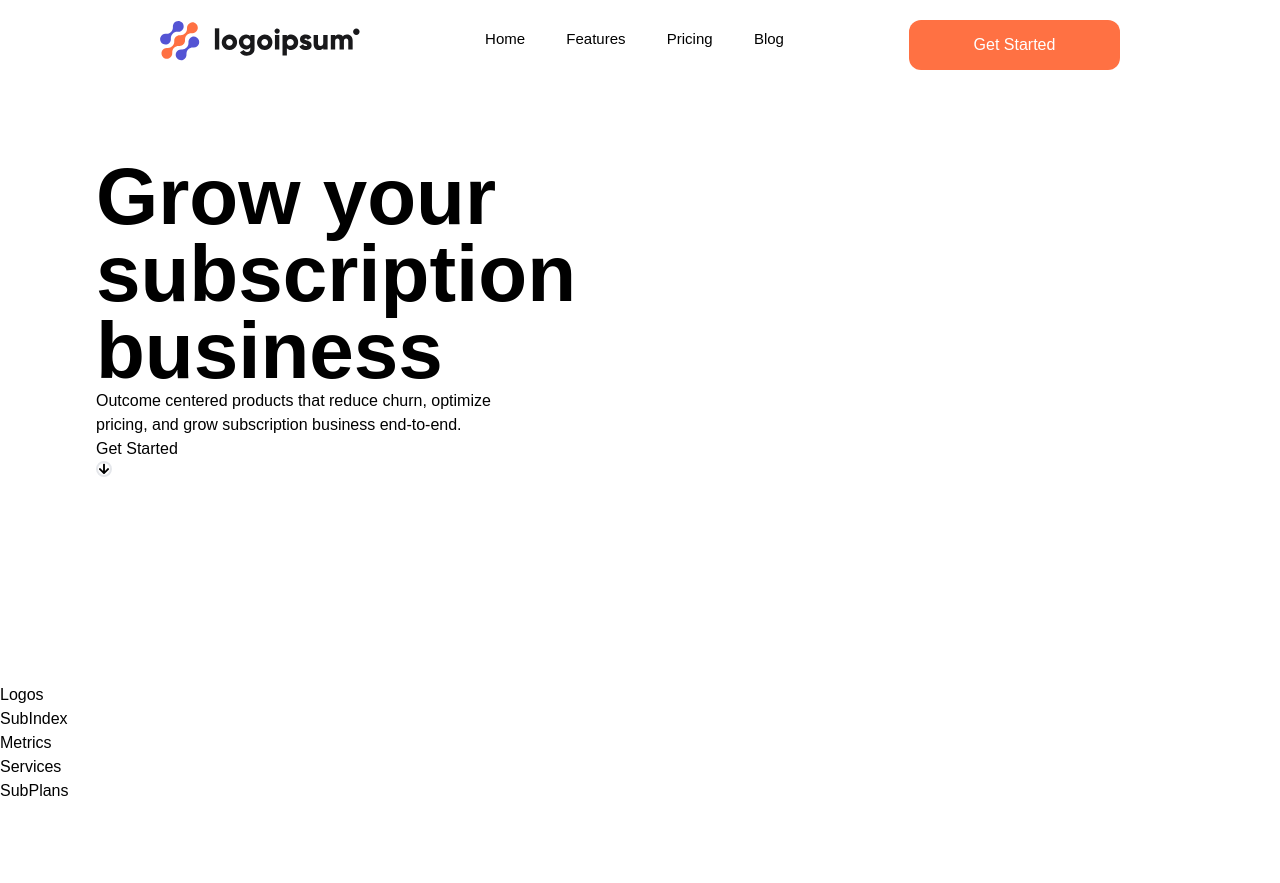
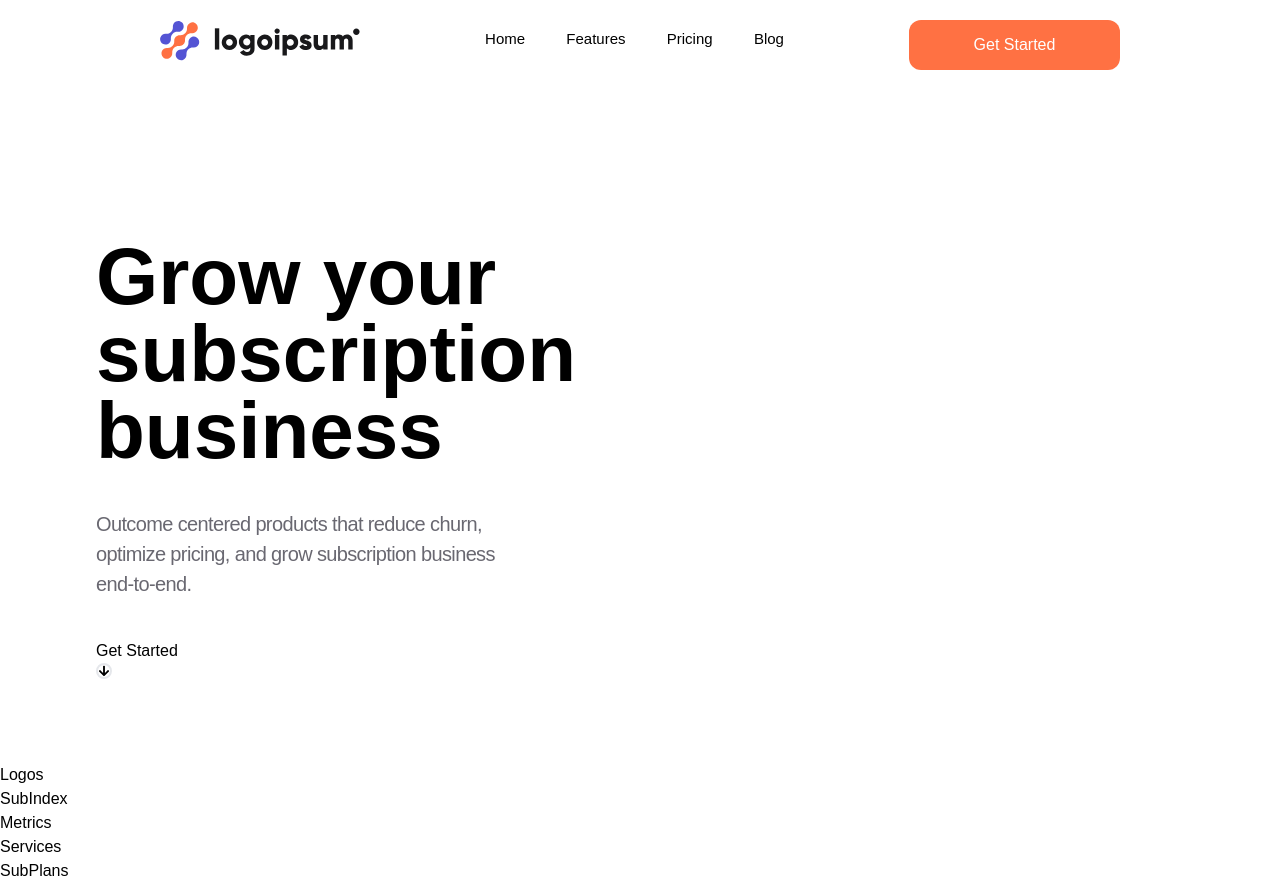
Before and after one commit to sefeoluwa/globe-landing-page, a React (Vite) app: page / in a window 1280 px wide. Before the commit the page ends 803 px from the top, so only its background shows below. Built offline with nearby package versions, Linux system fonts and the light colour scheme; some icons are missing; a web font is replaced by a local one.

Commit message:
font and margin for paragraph

```diff
--- a/src/components/Hero.jsx
+++ b/src/components/Hero.jsx
@@ -5,13 +5,13 @@ import { FaArrowDown } from "react-icons/fa";
 function Hero() {
   return (
     <>
-   <div className="hero">
+   <div className="hero mt-20">
       <div className="hero-left w-[459px] h-[461px]">
 
         <h1 className='text-[80px] w-[12.2cm] h-[231px] leading-[77px] pl-[2.5vw] font-bold'>Grow your subscription business</h1>
-        <p className='pl-[2.5vw]'>Outcome centered products that reduce churn, optimize pricing, and grow subscription business end-to-end.</p>
+        <p className='pl-[2.5vw] text-[#696871] text-[20px] leading-[30px] tracking-[-0.63px] mt-10'>Outcome centered products that reduce churn, optimize pricing, and grow subscription business end-to-end.</p>
 
-        <div className="start pl-[2.5vw]">
+        <div className="start pl-[2.5vw] mt-10">
           <button>Get Started</button>
           <FaArrowDown className='rounded-full border-solid border-grey border-2'/>
         </div>
```
